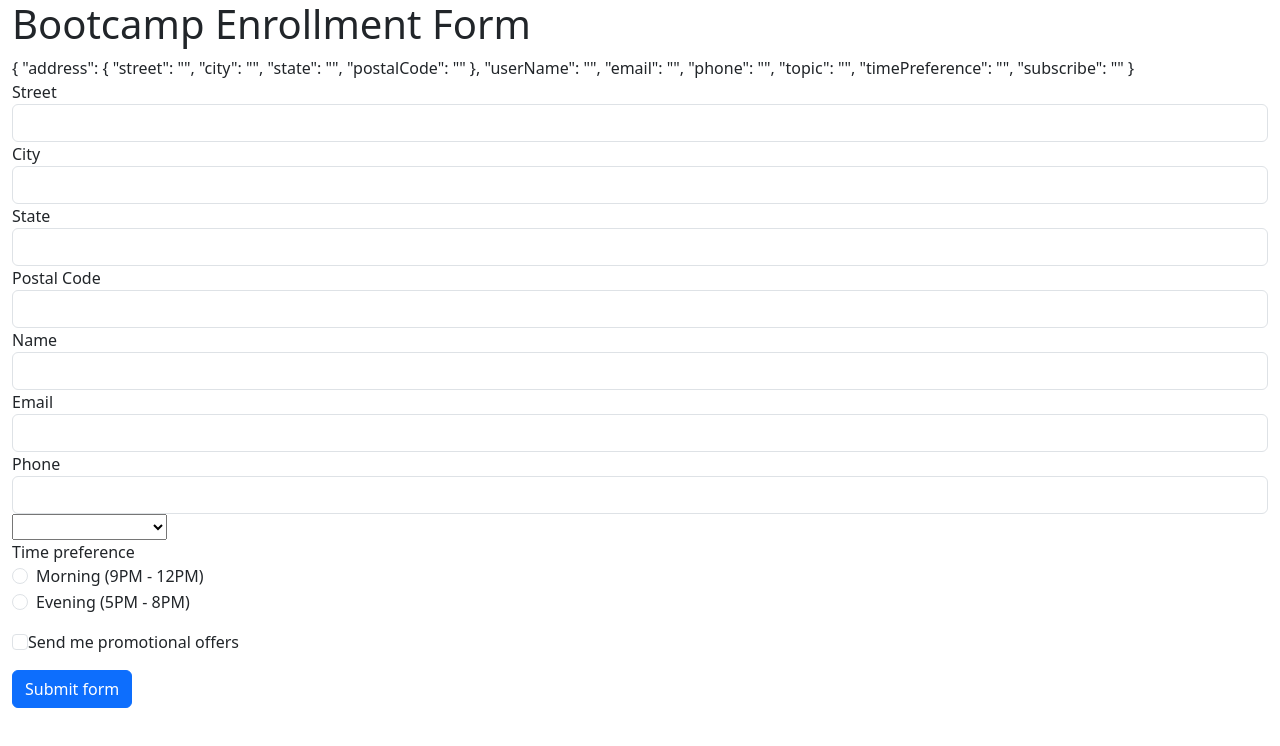
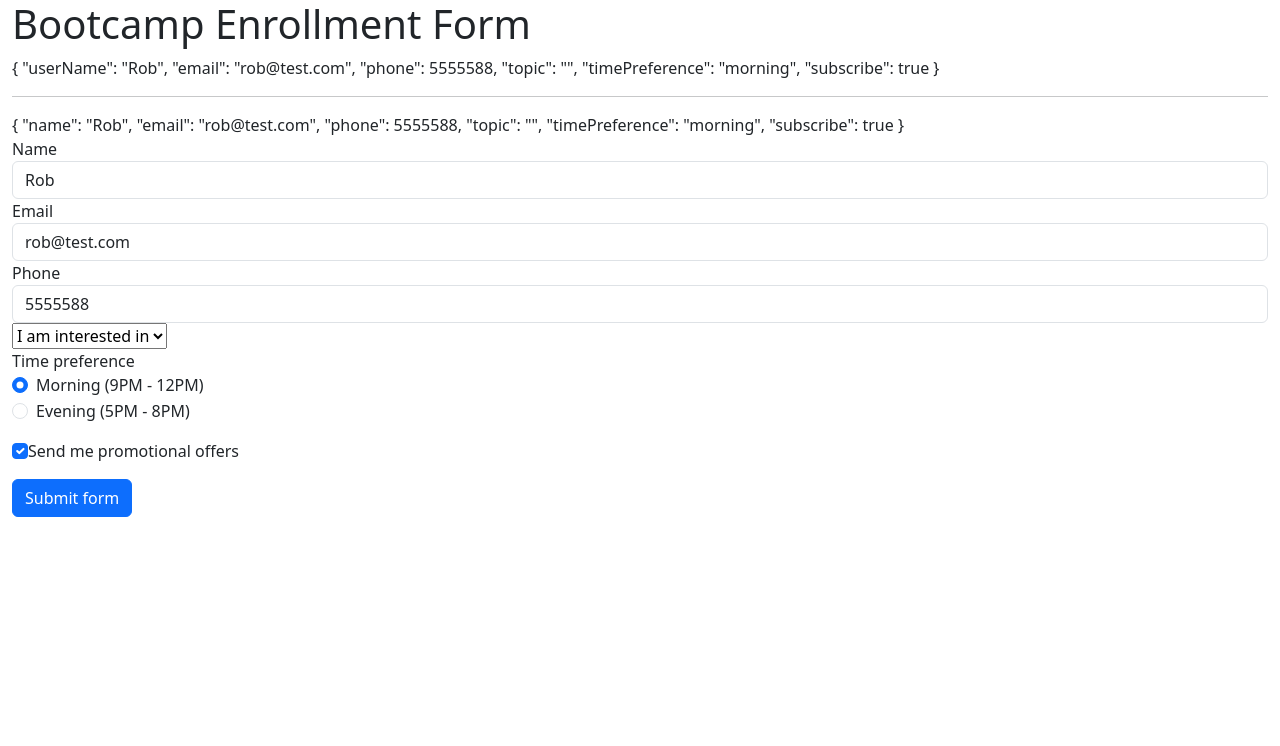
Before and after one commit to firdaous-zaouia/Angular, an Angular app in the folder TemplateDrivenForms/: page / in a window 1280 px wide. Shown: the top 746 px of the page. Built offline with nearby package versions, Linux system fonts and the light colour scheme.

Commit message:
Bind form data to a model/lier les données du formulaire à un modèle

```diff
--- a/TemplateDrivenForms/src/app/app.component.html
+++ b/TemplateDrivenForms/src/app/app.component.html
@@ -3,8 +3,9 @@
   <form #userForm="ngForm">
 
     {{ userForm.value| json}}
-
-    <div ngModelGroup="address">
+    <hr />
+    {{ userModel| json}}
+    <!-- <div ngModelGroup="address">
 
       <div class="form-group">
         <label>Street</label>
@@ -26,26 +27,26 @@
         <input type="text" class="form-control" name="postalCode" ngModel>
       </div>
 
-    </div>
+    </div> -->
 
     <div class="form-group">
       <label>Name</label>
-      <input type="text" class="form-control" name="userName" ngModel>
+      <input type="text" class="form-control" name="userName" [(ngModel)]="userModel.name">
     </div>
 
     <div class="form-group">
       <label for="">Email</label>
-      <input type="email" class="form-control" name="email" ngModel>
+      <input type="email" class="form-control" name="email" [(ngModel)]="userModel.email">
     </div>
 
     <div class="form-group">
       <label for="">Phone</label>
-      <input type="tel" class="form-control" name="phone" ngModel>
+      <input type="tel" class="form-control" name="phone" [(ngModel)]="userModel.phone">
     </div>
 
     <div class="form-group">
-      <select class="custom-select" name="topic" ngModel>
-        <option selected>I am interested in</option>
+      <select class="custom-select" name="topic" [(ngModel)]="userModel.topic">
+        <option value="">I am interested in</option>
         <option *ngFor="let topic of topics">{{ topic }}</option>
       </select>
     </div>
@@ -53,19 +54,19 @@
     <div class="mb-3">
       <label for="">Time preference</label>
       <div class="form-check">
-        <input class="form-check-input" name="timePreference" ngModel type="radio" name="timePreference"
-          value="morning">
+        <input class="form-check-input" name="timePreference" [(ngModel)]="userModel.timePreference" type="radio"
+          name="timePreference" value="morning">
         <label for="form-check-label">Morning (9PM - 12PM)</label>
       </div>
       <div class="form-check">
-        <input class="form-check-input" name="timePreference" ngModel type="radio" name="timePreference"
-          value="evening">
+        <input class="form-check-input" name="timePreference" [(ngModel)]="userModel.timePreference" type="radio"
+          name="timePreference" value="evening">
         <label for="form-check-label">Evening (5PM - 8PM)</label>
       </div>
     </div>
 
     <div class="form-checkc mb-3">
-      <input class="form-check-input" name="subscribe" ngModel type="checkbox">
+      <input class="form-check-input" name="subscribe" [(ngModel)]="userModel.subscribe" type="checkbox">
       <label class="form-check-label">Send me promotional offers</label>
     </div>
 
--- a/TemplateDrivenForms/src/app/app.component.ts
+++ b/TemplateDrivenForms/src/app/app.component.ts
@@ -1,4 +1,5 @@
 import { Component } from '@angular/core';
+import { User } from './user';
 
 
 @Component({
@@ -8,4 +9,6 @@
 })
 export class AppComponent {
   topics = ['Angular', 'React', 'Vue'];
+
+  userModel = new User('Rob', 'rob@test.com', 5555588, '', 'morning', true);
 }
--- /dev/null
+++ b/TemplateDrivenForms/src/app/user.ts
@@ -0,0 +1,10 @@
+export class User {
+    constructor(
+        public name: string,
+        public email: string,
+        public phone: number,
+        public topic: string,
+        public timePreference: string,
+        public subscribe: boolean
+    ){}
+}
```
Also changed, not shown: 1 other file (tests, documents, lock files or other folders).
